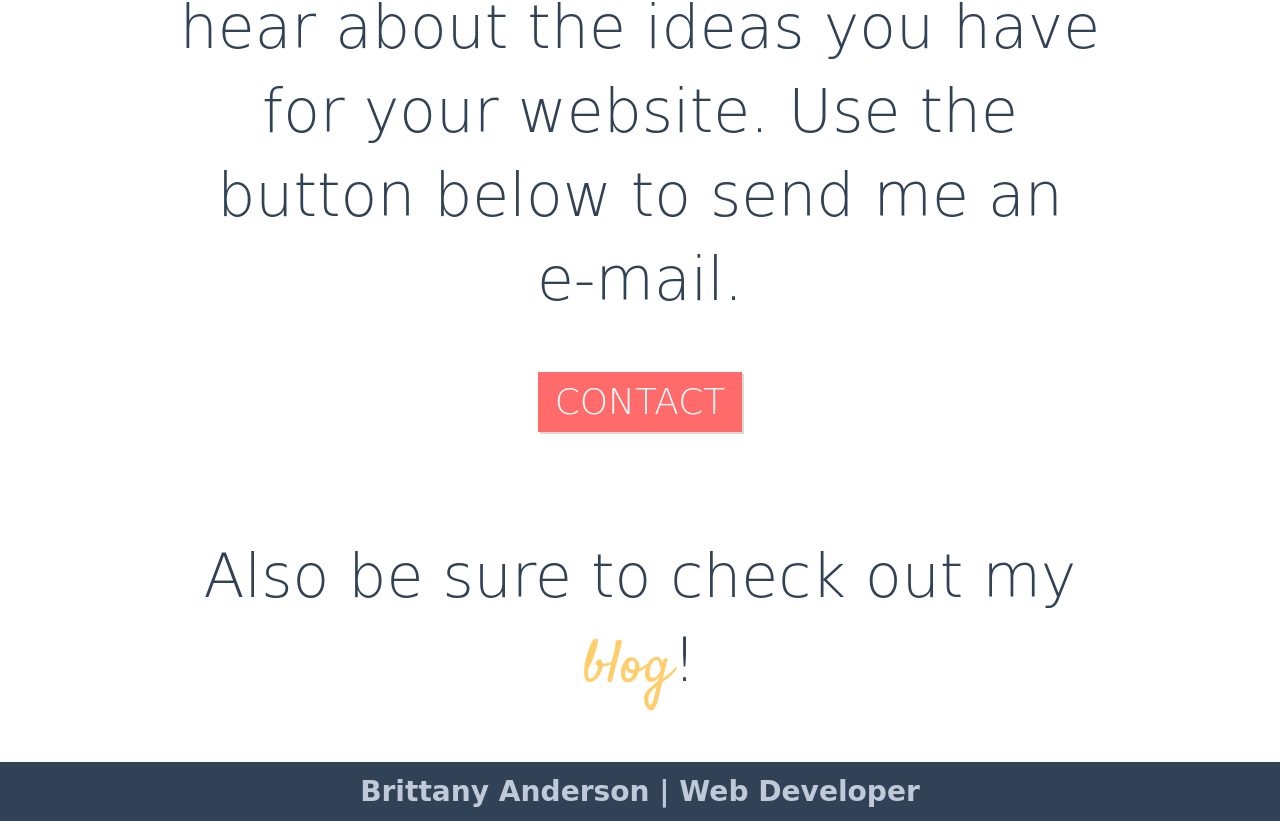
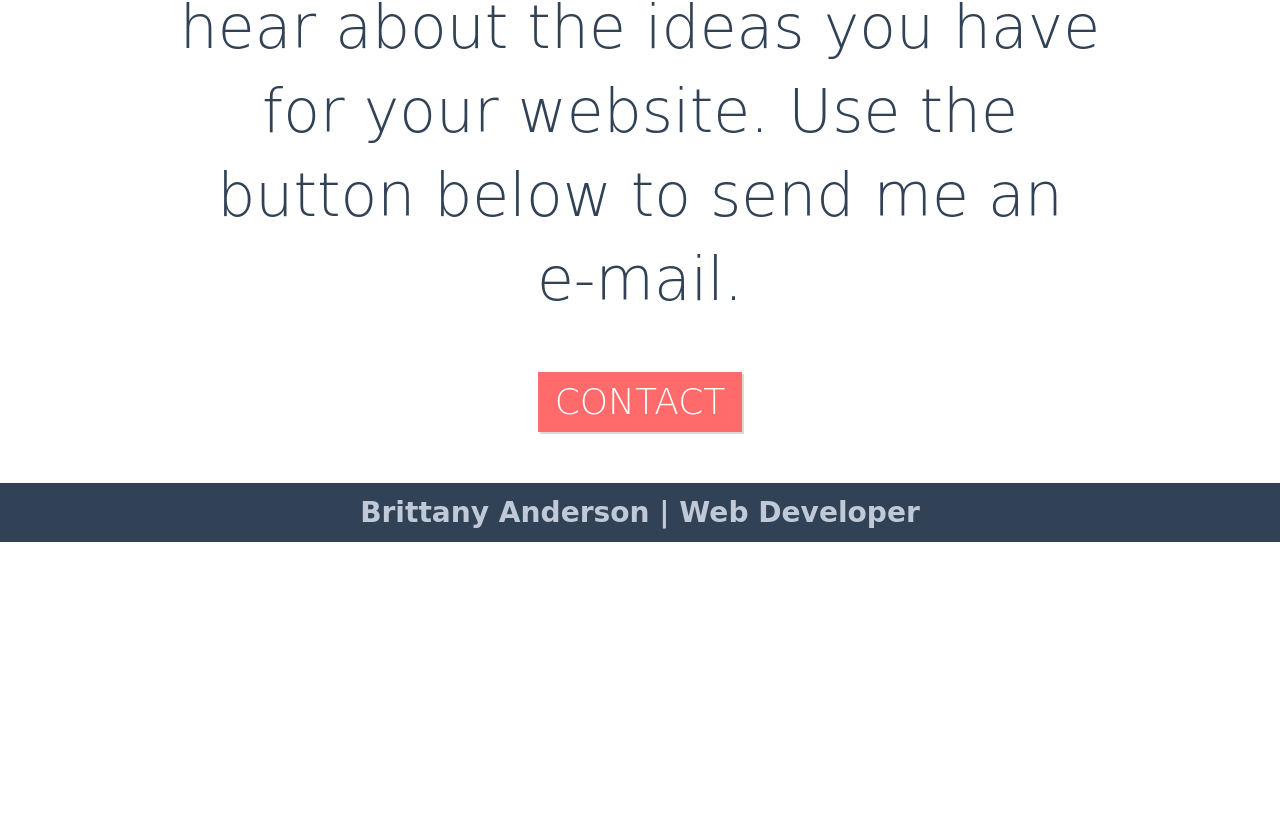
Before and after one commit to bdb5075/portfolio-responsive, a plain HTML site: page contact/index.html in a window 1280 px wide. Shown: the part 877-1698 px from the top of the page. After the commit the page ends 1419 px from the top, so only its background shows below. Drawn offline with nearby package versions, Linux system fonts and the light colour scheme; files whose address does not match are found by name; a web font is replaced by a local one.

Commit message:
Update index.html

```diff
--- a/contact/index.html
+++ b/contact/index.html
@@ -48,9 +48,9 @@
                 <p>I am available for freelance projects and would love to hear about the ideas you have for your website.  Use the button below to send me an e-mail.</p>
                 <a href="mailto:bdb5075@gmail.com" class="btn">Contact Me</a>
               </div>
-              <div class="half-width">
+<!--               <div class="half-width">
                 <p>Also be sure to check out my <a href="https://brittanyanderson.blog" target="_blank"><span>blog</span></a>!</p>
-              </div>
+              </div> -->
             </div>
           </section>
 
```
